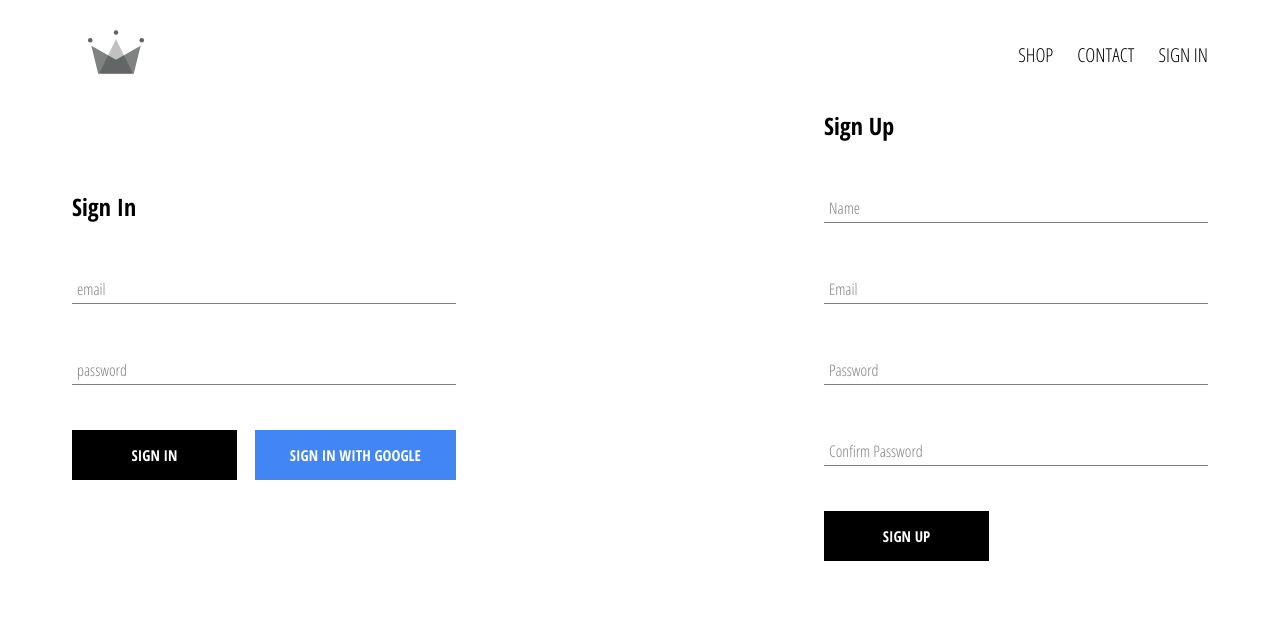
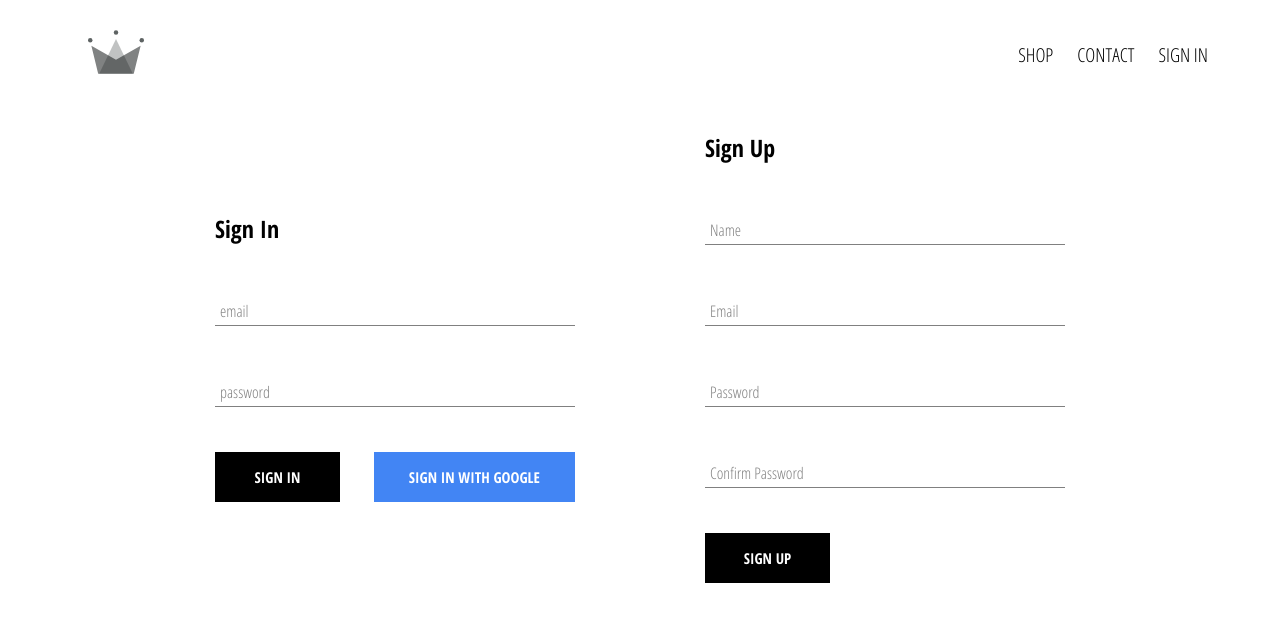
Before and after one commit to Tomer-Shavit/react-ecommerce, a React (Create React App) app: page /sign-in in a window 1280 px wide. Shown: the top 622 px of the page. Built offline with nearby package versions, Linux system fonts and the light colour scheme; no server answers.

Commit message:
finished implementing sign in and sign up with firebase authentication

```diff
--- a/src/App.js
+++ b/src/App.js
@@ -31,9 +31,10 @@ class App extends React.Component{
               ...snapShot.data()
             }
           });
+          console.log(this.state)
         });
       } else{
-        this.setState({currentUser:null})
+        this.setState({currentUser:userAuth})
       }
     })
   };
--- a/src/components/custom-button/custom-button.styles.scss
+++ b/src/components/custom-button/custom-button.styles.scss
@@ -1,5 +1,5 @@
 .custom-button{
-    min-width: 165px;
+    min-width: 125px;
     width: auto;
     height: 50px;
     padding: 0 35px;
--- a/src/components/form-input/form-input.component.jsx
+++ b/src/components/form-input/form-input.component.jsx
@@ -2,9 +2,9 @@ import React from 'react';
 
 import './form-input.styles.scss';
 
-const FormInput = ({handleChange, label, ...otherProps}) => (
+const FormInput = ({handleChange, label, passwordMatch, ...otherProps}) => (
     <div className='group'>
-        <input className='form-input' onChange={handleChange} {...otherProps}></input>
+        <input className={`${passwordMatch ? 'match' : ''} form-input`}  onChange={handleChange} {...otherProps}></input>
         {
             label ?
             (<label className={`${otherProps.value.length ? 'shrink' : ''} form-input-label`}>{label}</label>)
--- a/src/components/form-input/form-input.styles.scss
+++ b/src/components/form-input/form-input.styles.scss
@@ -22,6 +22,10 @@ $main-color: black;
         border-radius: 0;
         border-bottom: 1px solid $sub-color;
         margin: 25px 0;
+
+        &.match{
+            border-bottom: 2px solid rgb(63, 196, 63);
+        }
 
         &:focus{
             outline: none;
--- a/src/components/pages/sign-up-and-sign-in/sign-up-and-sign-in.styles.scss
+++ b/src/components/pages/sign-up-and-sign-in/sign-up-and-sign-in.styles.scss
@@ -1,6 +1,7 @@
 .sign-up-and-sign-in{
+    width: 850px;
     display: flex;
     justify-content: space-between;
     align-items: center;
-
+    margin: 30px auto;
 }
--- a/src/components/sign-in/sign-in.component.jsx
+++ b/src/components/sign-in/sign-in.component.jsx
@@ -1,7 +1,7 @@
 import React from 'react';
 import FormInput from '../form-input/form-input.component';
 import CustomButton from '../custom-button/custom-button.component';
-import {signInWithGoogle} from '../../firebase/firebase.utils';
+import {auth, signInWithGoogle} from '../../firebase/firebase.utils';
 
 import './sign-in.styles.scss';
 
@@ -15,9 +15,15 @@ class SignIn extends React.Component{
         }
     };
 
-    handleSubmit = event => {
+    handleSubmit = async event => {
         event.preventDefault();
-        this.setState({password:'', email:''})
+        const {email, password} = this.state
+        try{
+            await auth.signInWithEmailAndPassword(email, password);
+        } catch (error) {
+            console.error(error);
+        };
+        this.setState({password:'', email:''});
     };
 
     handleChange = event => {
--- a/src/components/sign-in/sign-in.styles.scss
+++ b/src/components/sign-in/sign-in.styles.scss
@@ -1,5 +1,5 @@
 .sign-in{
-    width: 30vw;
+    width: 360px;
     display: flex;
     flex-direction: column;
 
--- a/src/components/sign-up/sign-up.component.jsx
+++ b/src/components/sign-up/sign-up.component.jsx
@@ -12,7 +12,8 @@ class SignUp extends React.Component{
             'displayName': '',
             'email':'',
             'password':'',
-            'confirmedPassword':''
+            'confirmedPassword':'',
+            'passwordMatch':false
         }
     };
 
@@ -25,8 +26,8 @@ class SignUp extends React.Component{
             return;
         }
         try{
-            const {user} = auth.createUserWithEmailAndPassword(email, password);
-            await createUserProfileDocument(user, displayName);
+            const {user} = await auth.createUserWithEmailAndPassword(email, password);
+            await createUserProfileDocument(user, {displayName});
             this.setState({
                 'displayName': '',
                 'password':'',
@@ -40,7 +41,16 @@ class SignUp extends React.Component{
 
     handleChange= event =>{
         const {name, value} = event.target;
-        this.setState({[name]:value});
+        this.setState({[name]:value}, () => (
+            (event.target.name === 'confirmedPassword') ? this.passwordMatch() : ""
+        ));
+    };
+
+    passwordMatch=()=>{
+        console.log(this.state.password, this.state.confirmedPassword, this.state.passwordMatch)
+        if(this.state.password === this.state.confirmedPassword && this.state.password){
+            return this.setState({passwordMatch:true});
+        } else this.setState({passwordMatch:false});
     }
 
     render(){
@@ -48,12 +58,12 @@ class SignUp extends React.Component{
         return(
             <div className='sign-up'>
                 <h2 className='title'>Sign Up</h2>
-                <form className='sign-up-form' onClick={this.handleSubmit}>
+                <form className='sign-up-form' >
                     <FormInput type='text' label='Name' name='displayName' value={displayName} handleChange={this.handleChange} required/>
                     <FormInput type='email' label='Email' name='email' value={email} handleChange={this.handleChange} required/>
-                    <FormInput type='password' label='Password' name='password' value={password} handleChange={this.handleChange} required/>
-                    <FormInput type='password' label='Confirm Password' name='confirmedPassword' value={confirmedPassword} handleChange={this.handleChange} required/>
-                    <CustomButton type='submit'>Sign Up</CustomButton>
+                    <FormInput type='password' label='Password' name='password' passwordMatch={this.state.passwordMatch} value={password} handleChange={this.handleChange} required/>
+                    <FormInput type='password' label='Confirm Password' passwordMatch={this.state.passwordMatch} name='confirmedPassword' value={confirmedPassword} handleChange={this.handleChange} required/>
+                    <CustomButton type='submit' onClick={this.handleSubmit}>Sign Up</CustomButton>
                 </form>
             </div>
         )
--- a/src/components/sign-up/sign-up.styles.scss
+++ b/src/components/sign-up/sign-up.styles.scss
@@ -1,7 +1,7 @@
 .sign-up{
     display: flex;
     flex-direction: column;
-    width: 30vw;
+    width: 360px;
 
     .title{
         margin: 0;
--- a/src/firebase/firebase.utils.js
+++ b/src/firebase/firebase.utils.js
@@ -25,7 +25,6 @@ export const createUserProfileDocument = async (userAuth, additionalData) => {
   //checks is there is a user in the ref  and save the user in the database if there is no user there
   //The function returns the user ref in the database
   if(!userAuth) return;
-
   const userRef = firestore.doc(`users/${userAuth.uid}`);
   const snapShot = await userRef.get();
 
```
Also changed, not shown: 1 other file (tests, documents, lock files or other folders).
